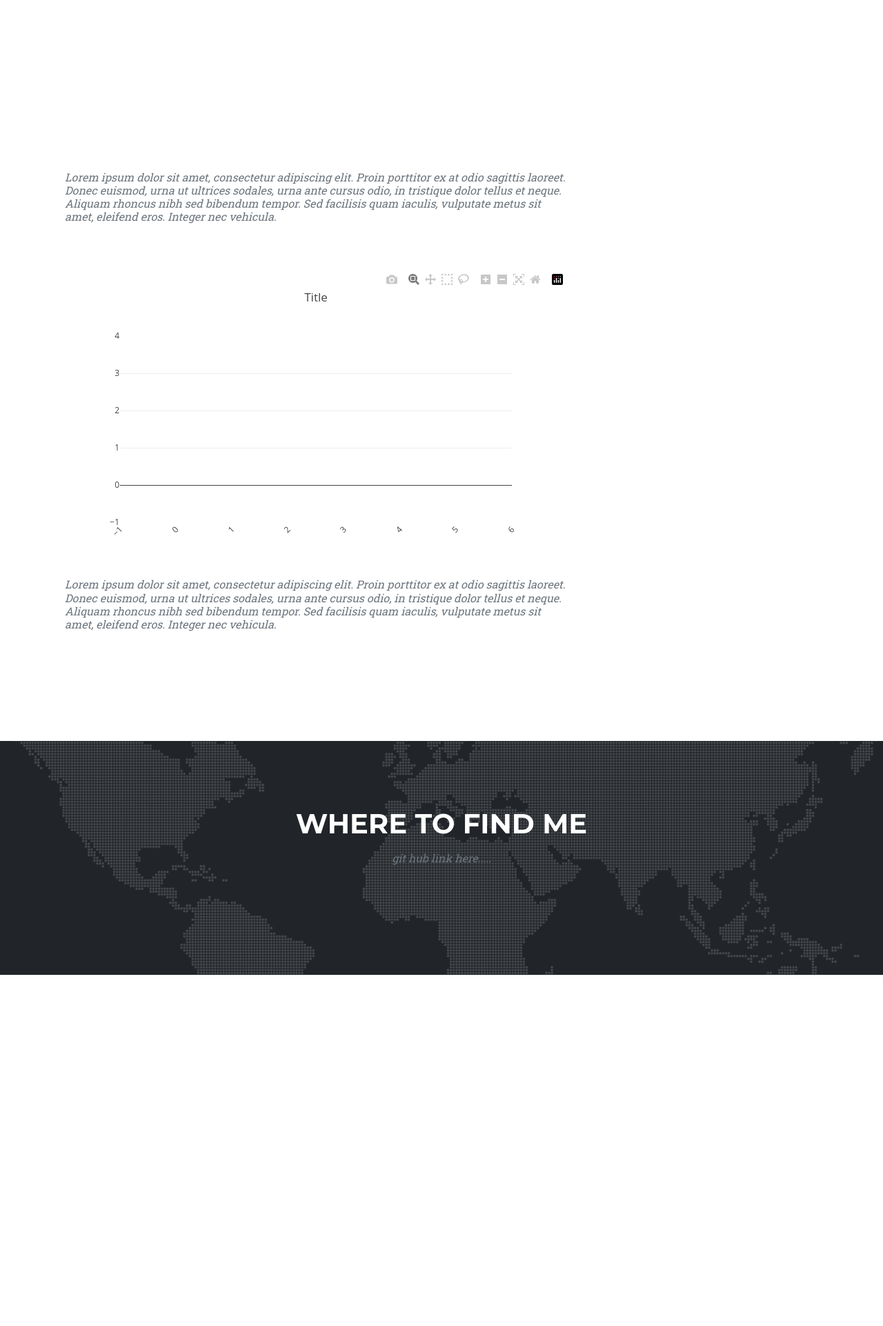
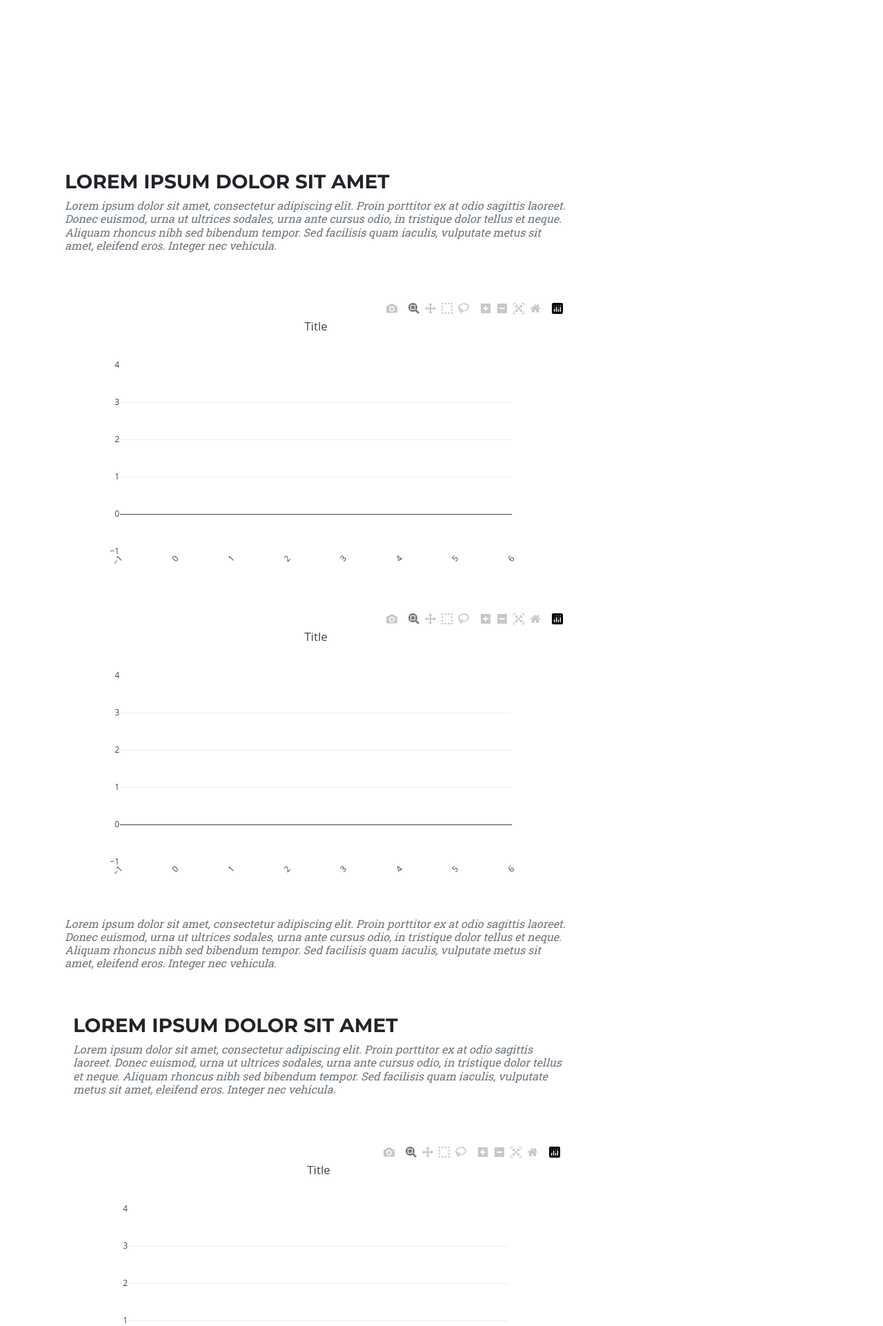
Before and after one commit to mafven/The-World-Happiness-in-Focus, a Flask app: page /plot1 in a window 1280 px wide. Shown: the part 421-2343 px from the top of the page at 69% size. Before the commit the page ends 1834 px from the top, so only its background shows below. Run offline with Flask 2, Linux system fonts and the light colour scheme; data that the repository does not hold is empty; some libraries are stand-ins or nearby versions.

Commit message:
re-add plots to pages

```diff
--- a/static/js/plot1.js
+++ b/static/js/plot1.js
@@ -222,7 +222,23 @@ var trace1 = {
     }
   };
 
-  var data1 = [trace1, trace2, trace3,trace5, trace4];
+  var trace6 = {
+    x: xl,
+    y: y3,
+    text:label,
+    type: 'bar',
+    name: 'Life_expectancy',
+    marker: {
+      color: '#FFC351',
+      opacity: 0.5
+    }
+  };
+
+  var data1 = [trace1, trace2];
+  var data2 = [trace1, trace3];
+  var data3 = [trace1, trace5];
+  var data4 = [trace1, trace4];
+  var data5 = [trace1, trace6];
 
   var layout = {
     title: 'Title',
@@ -232,24 +248,15 @@ var trace1 = {
     barmode: 'group'
   };
 
-  Plotly.newPlot('bar', data1, layout);
+  Plotly.newPlot('plot1', data1, layout);
+  Plotly.newPlot('plot2', data2, layout);
+  Plotly.newPlot('plot3', data3, layout);
+  Plotly.newPlot('plot4', data4, layout);
+  Plotly.newPlot('plot5', data4, layout);
+}
+
+getData();
 
 }
 
 getData();
-
-  var data1 = [trace1, trace2, trace3, trace4];
-
-  var layout = {
-    title: 'Title',
-    xaxis: {
-      tickangle: -45
-    },
-    barmode: 'group'
-  };
-
-  Plotly.newPlot('bar', data1, layout);
-
-}
-
-getData();
--- a/templates/plot1.html
+++ b/templates/plot1.html
@@ -63,15 +63,48 @@
                     <div class="col-sm-8 col-sm-4 panel">
                       <div id="main"></div>
 
+                      <h3 class="section-heading text-uppercase">Lorem ipsum dolor sit amet</h3>
                       <h3 class="section-subheading text-muted">
                         Lorem ipsum dolor sit amet, consectetur adipiscing elit. Proin porttitor ex at odio sagittis laoreet. Donec euismod, urna ut ultrices sodales, urna ante cursus odio, in tristique dolor tellus et neque. Aliquam rhoncus nibh sed bibendum tempor. Sed facilisis quam iaculis,
                          vulputate metus sit amet, eleifend eros. Integer nec vehicula.</h3>
-                      <div id="bar"></div>
+                    <div id="plot1"></div>
+                    <div id="plot2"></div>
 
                       <h3 class="section-subheading text-muted">
                         Lorem ipsum dolor sit amet, consectetur adipiscing elit. Proin porttitor ex at odio sagittis laoreet. Donec euismod, urna ut ultrices sodales, urna ante cursus odio, in tristique dolor tellus et neque. Aliquam rhoncus nibh sed bibendum tempor. Sed facilisis quam iaculis,
                          vulputate metus sit amet, eleifend eros. Integer nec vehicula.</h3>
                     </div>
+
+                    <div class="container">
+                        <div class="col-sm-8 col-sm-4 panel">
+                          <div id="main"></div>
+
+                          <h3 class="section-heading text-uppercase">Lorem ipsum dolor sit amet</h3>
+                          <h3 class="section-subheading text-muted">
+                            Lorem ipsum dolor sit amet, consectetur adipiscing elit. Proin porttitor ex at odio sagittis laoreet. Donec euismod, urna ut ultrices sodales, urna ante cursus odio, in tristique dolor tellus et neque. Aliquam rhoncus nibh sed bibendum tempor. Sed facilisis quam iaculis,
+                             vulputate metus sit amet, eleifend eros. Integer nec vehicula.</h3>
+                         <div id="plot3"></div>
+
+                         <h3 class="section-subheading text-muted">
+                            Lorem ipsum dolor sit amet, consectetur adipiscing elit. Proin porttitor ex at odio sagittis laoreet. Donec euismod, urna ut ultrices sodales, urna ante cursus odio, in tristique dolor tellus et neque. Aliquam rhoncus nibh sed bibendum tempor. Sed facilisis quam iaculis,
+                             vulputate metus sit amet, eleifend eros. Integer nec vehicula.</h3>
+                        </div>
+
+                        <div class="container">
+                            <div class="col-sm-8 col-sm-4 panel">
+                              <div id="main"></div>
+
+                              <h3 class="section-heading text-uppercase">Lorem ipsum dolor sit amet</h3>
+                              <h3 class="section-subheading text-muted">
+                                Lorem ipsum dolor sit amet, consectetur adipiscing elit. Proin porttitor ex at odio sagittis laoreet. Donec euismod, urna ut ultrices sodales, urna ante cursus odio, in tristique dolor tellus et neque. Aliquam rhoncus nibh sed bibendum tempor. Sed facilisis quam iaculis,
+                                 vulputate metus sit amet, eleifend eros. Integer nec vehicula.</h3>
+                            <div id="plot4"></div>
+                            <div id="plot5"></div>
+
+                              <h3 class="section-subheading text-muted">
+                                Lorem ipsum dolor sit amet, consectetur adipiscing elit. Proin porttitor ex at odio sagittis laoreet. Donec euismod, urna ut ultrices sodales, urna ante cursus odio, in tristique dolor tellus et neque. Aliquam rhoncus nibh sed bibendum tempor. Sed facilisis quam iaculis,
+                                 vulputate metus sit amet, eleifend eros. Integer nec vehicula.</h3>
+                            </div>
         </section>
 
                <!-- Contact-->
```
